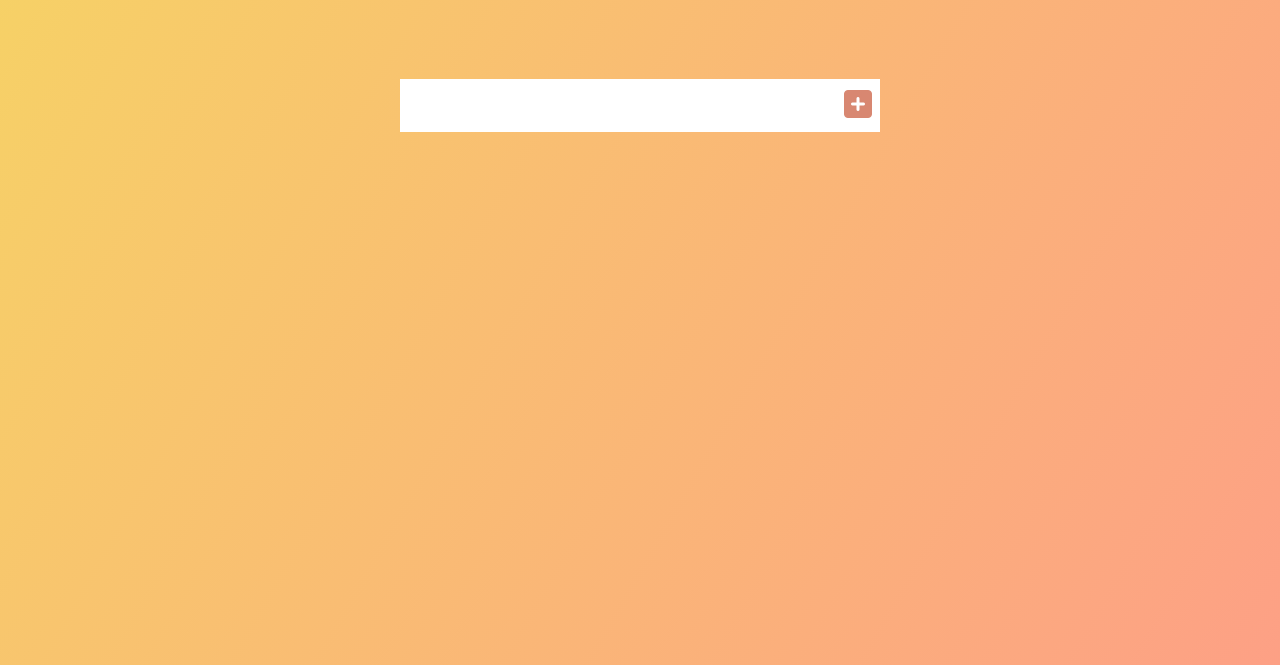
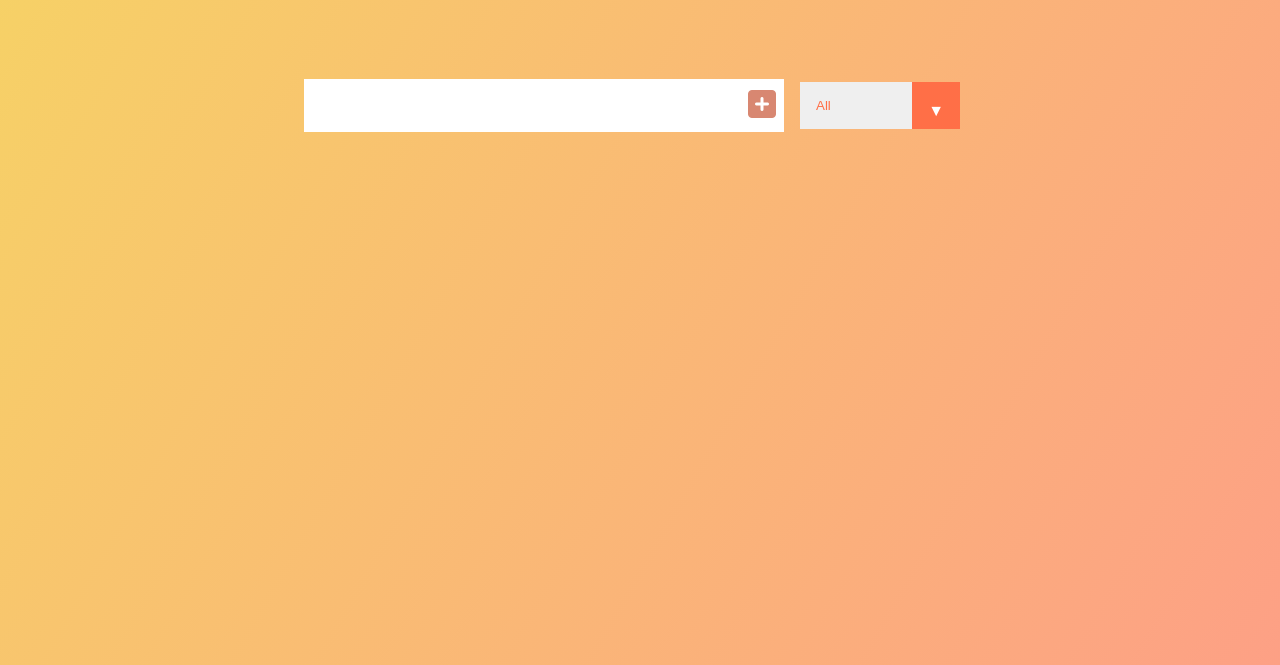
Before and after one commit to ObakengPitse/TodoApp-main, a plain HTML site: page index.html in a window 1280 px wide. Shown: the part 135-800 px from the top of the page. Drawn offline with Linux system fonts and the light colour scheme.

Commit message:
adding a filter

```diff
--- a/index.html
+++ b/index.html
@@ -30,6 +30,13 @@
       <button class="todoButton" type="submit">
         <i class="fas fa-plus-square"></i>
       </button>
+      <div class="select">
+        <select name="todos" class="filterTodo">
+          <option value="all">All</option>
+          <option value="completed">Completed</option>
+          <option value="not_completed">Not Completed</option>
+        </select>
+      </div>
     </form>
     <div class="todoContainer">
       <ul class="todoList"></ul>
--- a/style.css
+++ b/style.css
@@ -11,6 +11,7 @@ body {
   min-height: 100vh;
 }
 
+/*header styles*/
 header {
   font-size: 1.5rem;
 }
@@ -23,6 +24,7 @@ form {
   align-items: center;
 }
 
+/*Todo styles*/
 .todoInput,
 .todoButton {
   padding: 0.5rem;
@@ -100,3 +102,38 @@ form {
   transform: translateY(8rem) rotateZ(20deg);
   opacity: 0;
 }
+
+/*Filter styling*/
+select {
+  -webkit-appearance: none;
+  -moz-appearance: none;
+  appearance: none;
+  outline: none;
+  border: none;
+}
+.select {
+  margin: 1rem;
+  position: relative;
+  overflow: hidden;
+}
+
+select {
+  color: #ff6f47;
+  width: 10rem;
+  cursor: pointer;
+  padding: 1rem;
+}
+.select::after {
+  content: "\25BC";
+  position: absolute;
+  background: #ff6f47;
+  top: 0;
+  right: 0;
+  padding: 1rem;
+  pointer-events: none;
+  transition: all 0.3s ease;
+}
+.select:hover::after {
+  background: white;
+  color: #ff6f47;
+}
```
